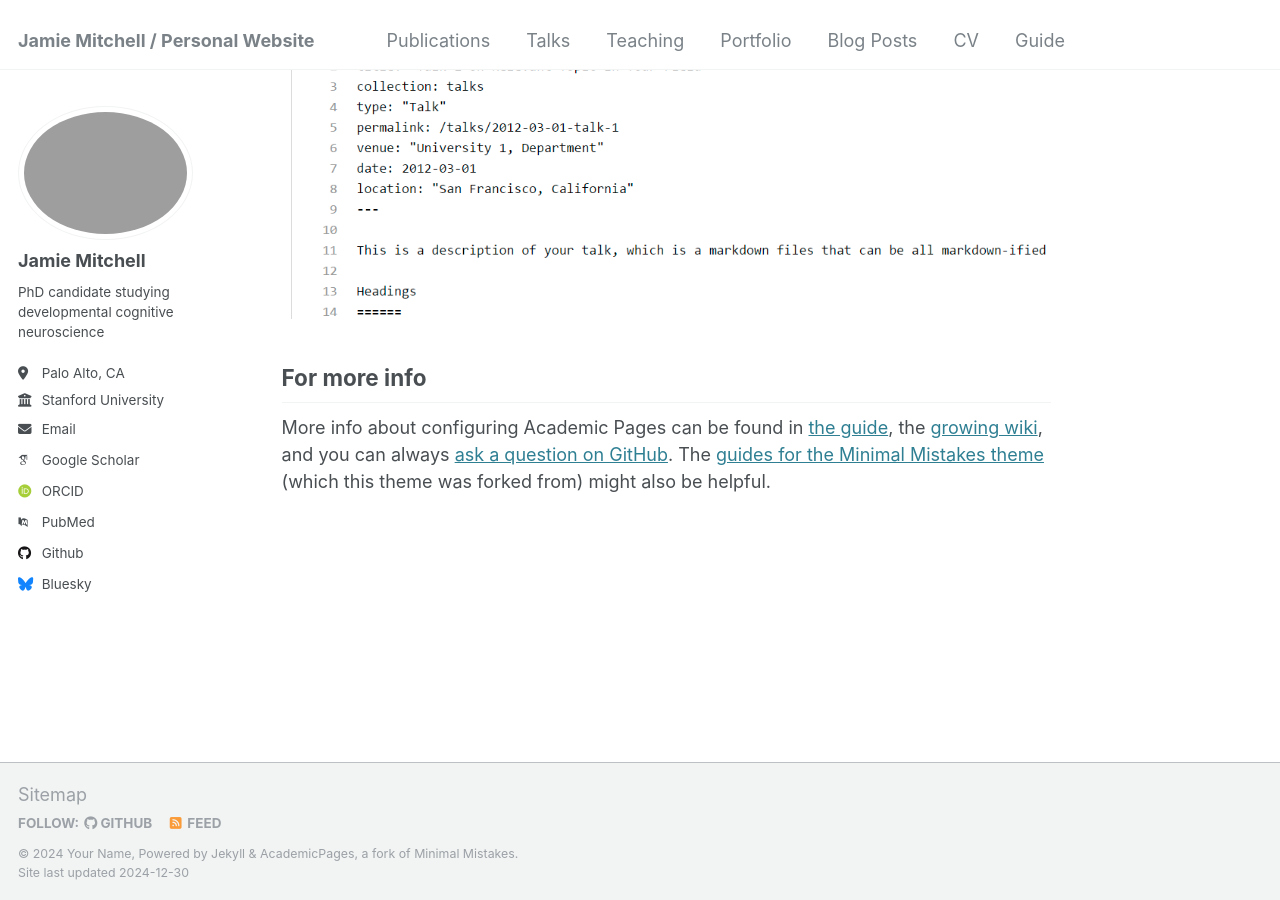
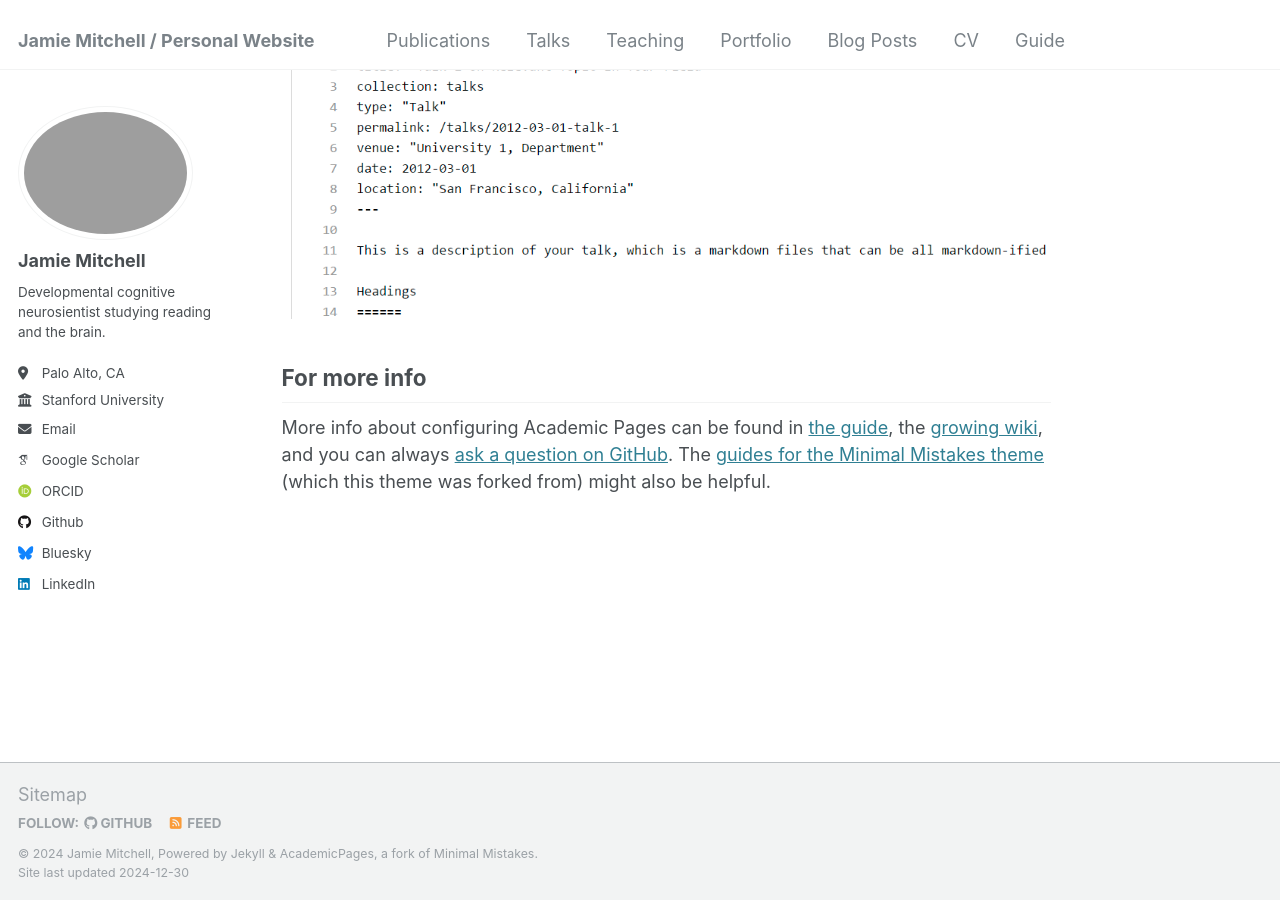
Before and after one commit to jamielmitchell/profile, a Jekyll site: the page built from _pages/about.md, in a window 1280 px wide and 900 px high, scrolled down 2643 px. Built offline with Jekyll 4.4.1, drawn with Linux system fonts in a browser that asks for light colours; some web fonts are replaced.

Commit message:
more updates

```diff
--- a/_config.yml
+++ b/_config.yml
@@ -10,8 +10,8 @@
 locale                   : "en-US"
 title                    : "Jamie Mitchell / Personal Website"
 title_separator          : "-"
-name                     : &name "Your Name"
-description              : &description "personal description"
+name                     : &name "Jamie Mitchell"
+description              : &description "Personal Website"
 url                      : https://jamielmitchell.github.io # the base hostname & protocol for your site e.g. "https://[your GitHub username].github.io"
 baseurl                  : "/profile" # the subpath of your site, e.g. "/blog"
 repository               : "jamielmitchell/profile.github.io"
@@ -24,19 +24,19 @@ author:
   avatar           : "profile.png"
   name             : "Jamie Mitchell"
   pronouns         : # example: "she/her"
-  bio              : "PhD candidate studying developmental cognitive neuroscience"
+  bio              : "Developmental cognitive neurosientist studying reading and the brain."
   location         : "Palo Alto, CA"
   employer         : "Stanford University"
   uri              : # URL
-  email            : "none@example.org"
+  email            : "jamiel12@stanford.edu"
 
   # Academic websites
   arxiv            : # URL - Update with the correct link to your profile
-  googlescholar    : "https://scholar.google.com/citations?user=PS_CX0AAAAAJ"
+  googlescholar    : "https://scholar.google.com/citations?user=W2usbdQAAAAJ&hl=en"
   impactstory      : # URL
-  orcid            : "http://orcid.org/yourorcidurl"
+  orcid            : "https://orcid.org/0009-0002-0854-1875"
   semantic         : # URL
-  pubmed           : "https://www.ncbi.nlm.nih.gov/pubmed/?term=john+snow"
+  pubmed           : # URL
   researchgate     : # URL
   scopus           : # URL
 
@@ -44,12 +44,12 @@ author:
   bitbucket        : # Username - Update with your username on the site
   codepen          : # Username
   dribbble         : # Username
-  github           : "academicpages"
+  github           : "jamielmitchell"
   kaggle           : # Username
   stackoverflow    : # User number or user number and name (i.e., use "1" or "1/jeff-atwood")
 
   # Social media
-  bluesky          : "bsky.app" # Replace this with you Bluesky username
+  bluesky          : "https://bsky.app/profile/jamielmitchell.bsky.social"
   facebook         : # Username
   flickr           : # Username
   foursquare       : # Username
@@ -58,7 +58,7 @@ author:
   keybase          : # Username
   instagram        : # Username
   lastfm           : # Username
-  linkedin         : # Username
+  linkedin         : "https://www.linkedin.com/in/jamielmitchell/"
   mastodon         : # URL
   medium           : # URL
   pinterest        : # Username
```
